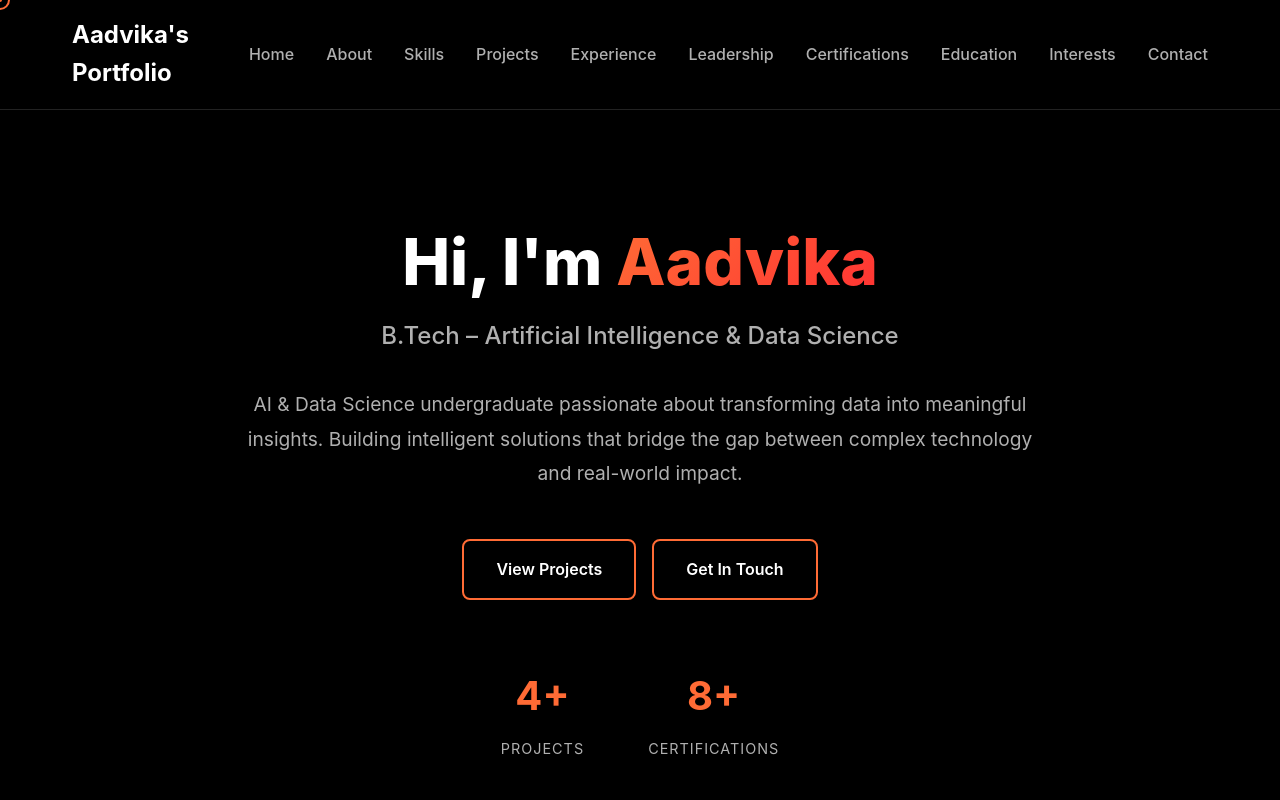
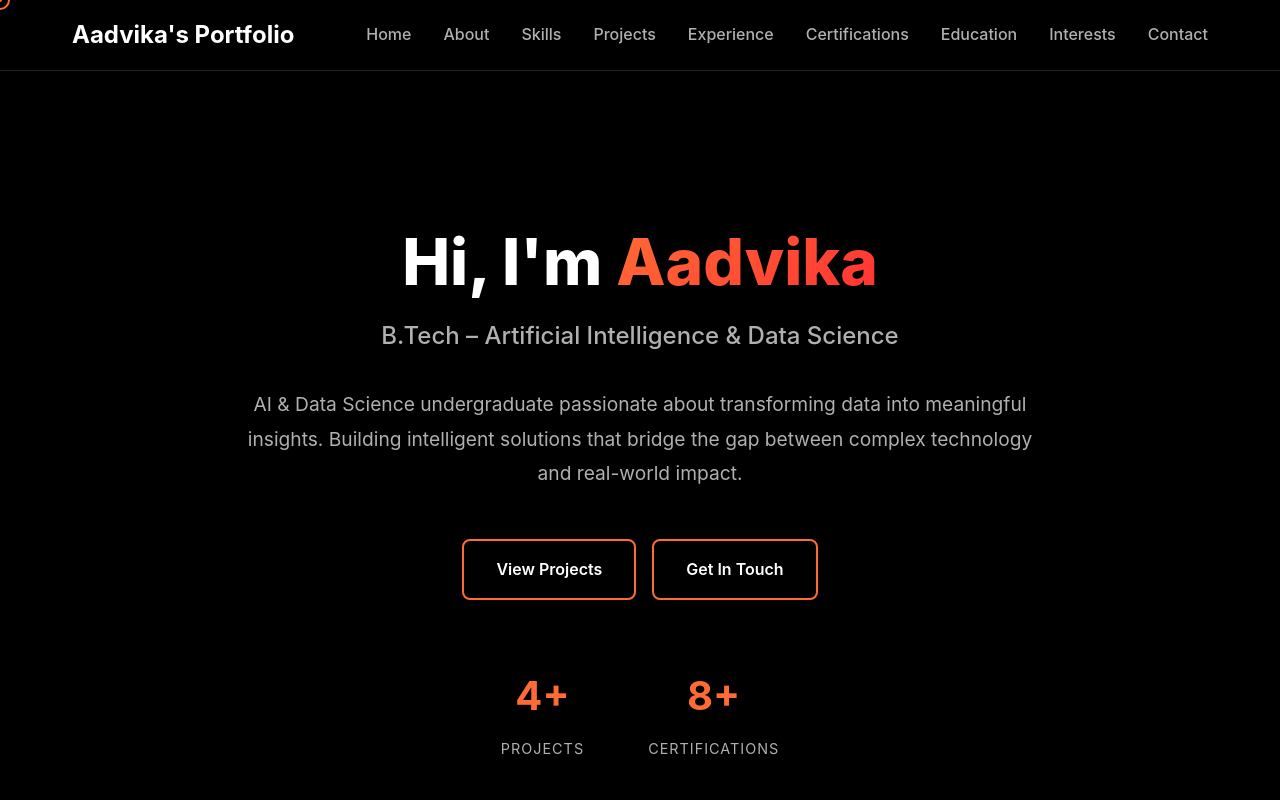
Before and after one commit to aadviiika/portfolio, a React (Vite) app: page / in a window 1280 px wide. Shown: the top 800 px of the page. Built offline with nearby package versions, Linux system fonts and the light colour scheme.

Commit message:
Remove Leadership from navigation - keep as subsection under Experience

```diff
--- a/src/App.jsx
+++ b/src/App.jsx
@@ -199,7 +199,6 @@ function App() {
             <li><a href="#skills">Skills</a></li>
             <li><a href="#projects">Projects</a></li>
             <li><a href="#experience">Experience</a></li>
-            <li><a href="#leadership">Leadership</a></li>
             <li><a href="#certifications">Certifications</a></li>
             <li><a href="#education">Education</a></li>
             <li><a href="#interests">Interests</a></li>
```
